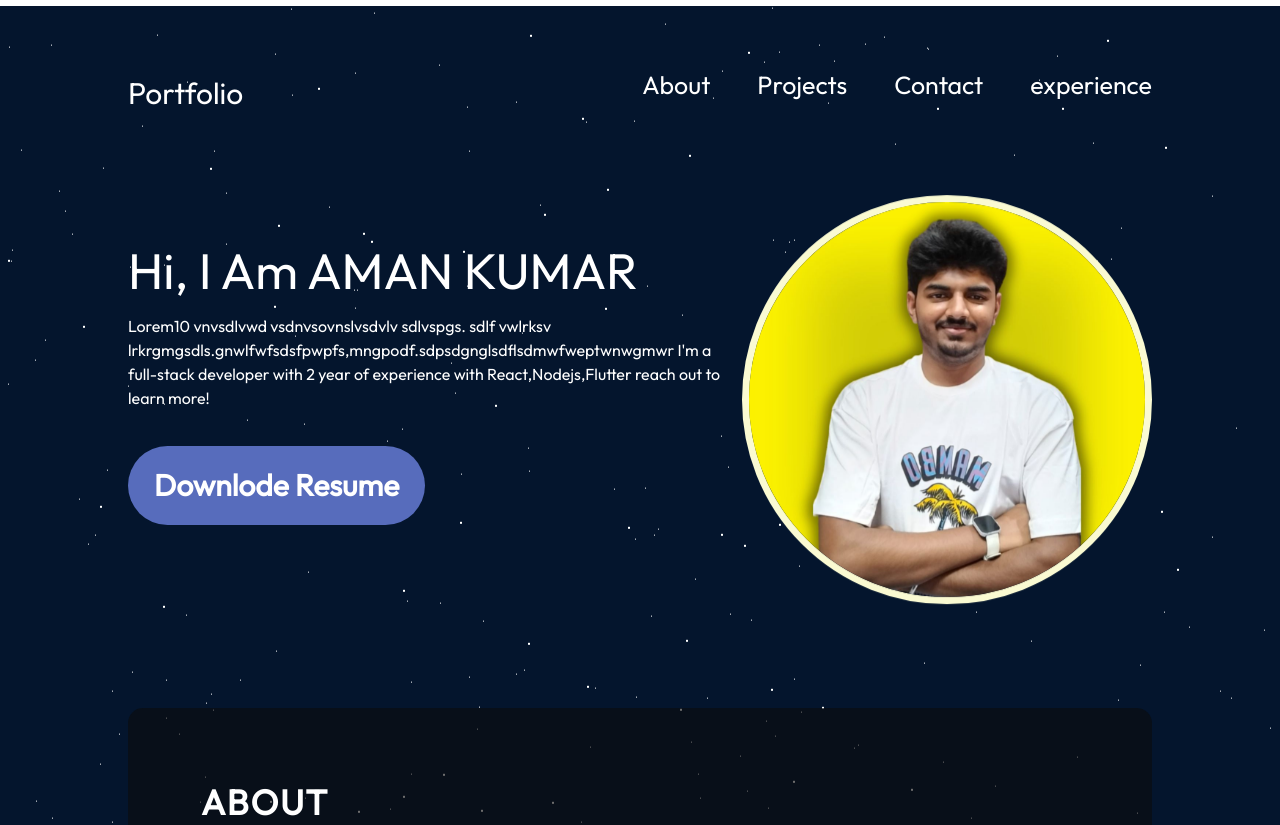
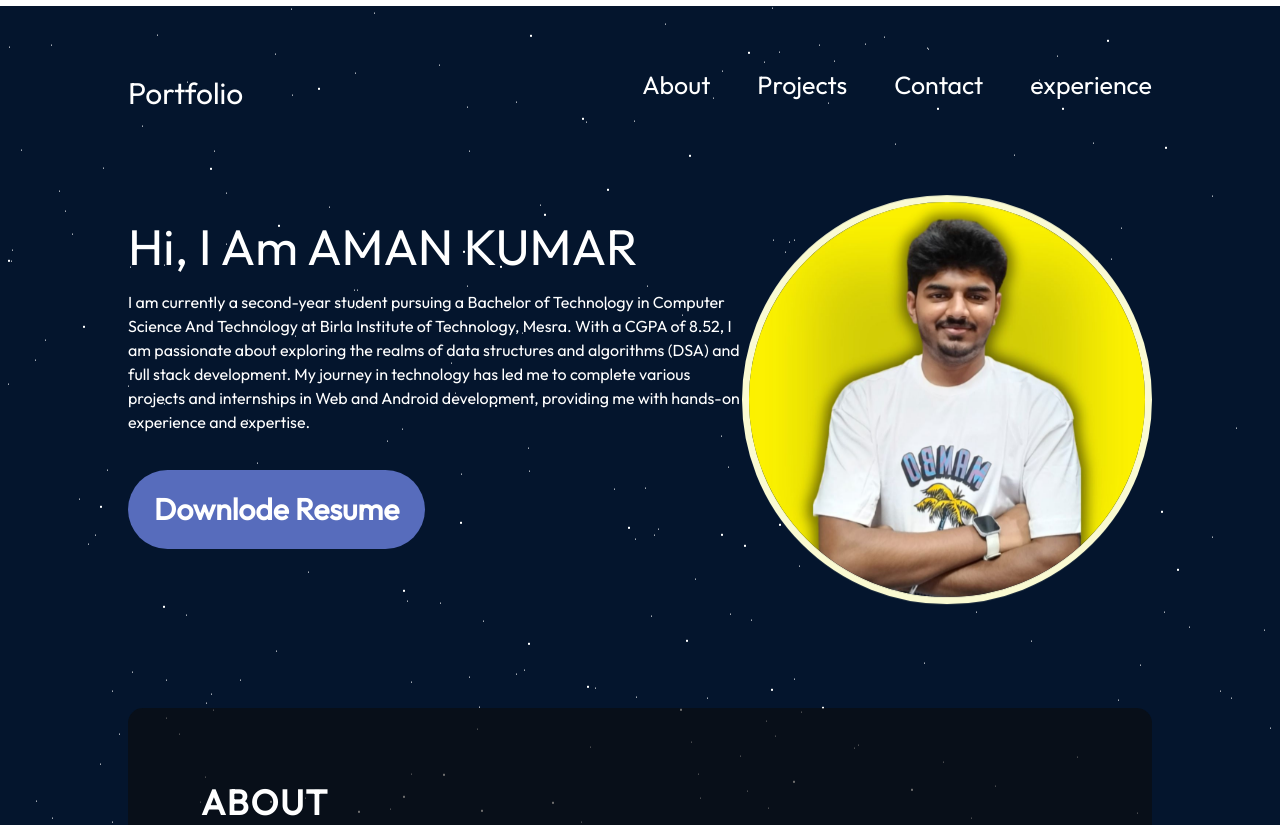
Before and after one commit to AMANKUMAR187/portfolio, a React (Vite) app: page / in a window 1280 px wide. Shown: the top 825 px of the page. Built offline with nearby package versions, Linux system fonts and the light colour scheme.

Commit message:
Update hero.jsx

```diff
--- a/src/component/hero/hero.jsx
+++ b/src/component/hero/hero.jsx
@@ -8,7 +8,7 @@ export const Hero = () => {
 
         <div className={styles.content}>
              <h1>Hi, I Am AMAN KUMAR</h1>
-            <p className={styles.discription}>Lorem10 vnvsdlvwd vsdnvsovnslvsdvlv sdlvspgs. sdlf vwlrksv lrkrgmgsdls.gnwlfwfsdsfpwpfs,mngpodf.sdpsdgnglsdflsdmwfweptwnwgmwr I'm a full-stack developer with 2 year of experience with React,Nodejs,Flutter reach out to learn more!</p>
+            <p className={styles.discription}>I am currently a second-year student pursuing a Bachelor of Technology in Computer Science And Technology at Birla Institute of Technology, Mesra. With a CGPA of 8.52, I am passionate about exploring the realms of data structures and algorithms (DSA) and full stack development. My journey in technology has led me to complete various projects and internships in Web and Android development, providing me with hands-on experience and expertise.</p>
 
             <a className={styles.contactbtn} >Downlode Resume</a>
         </div>
```
